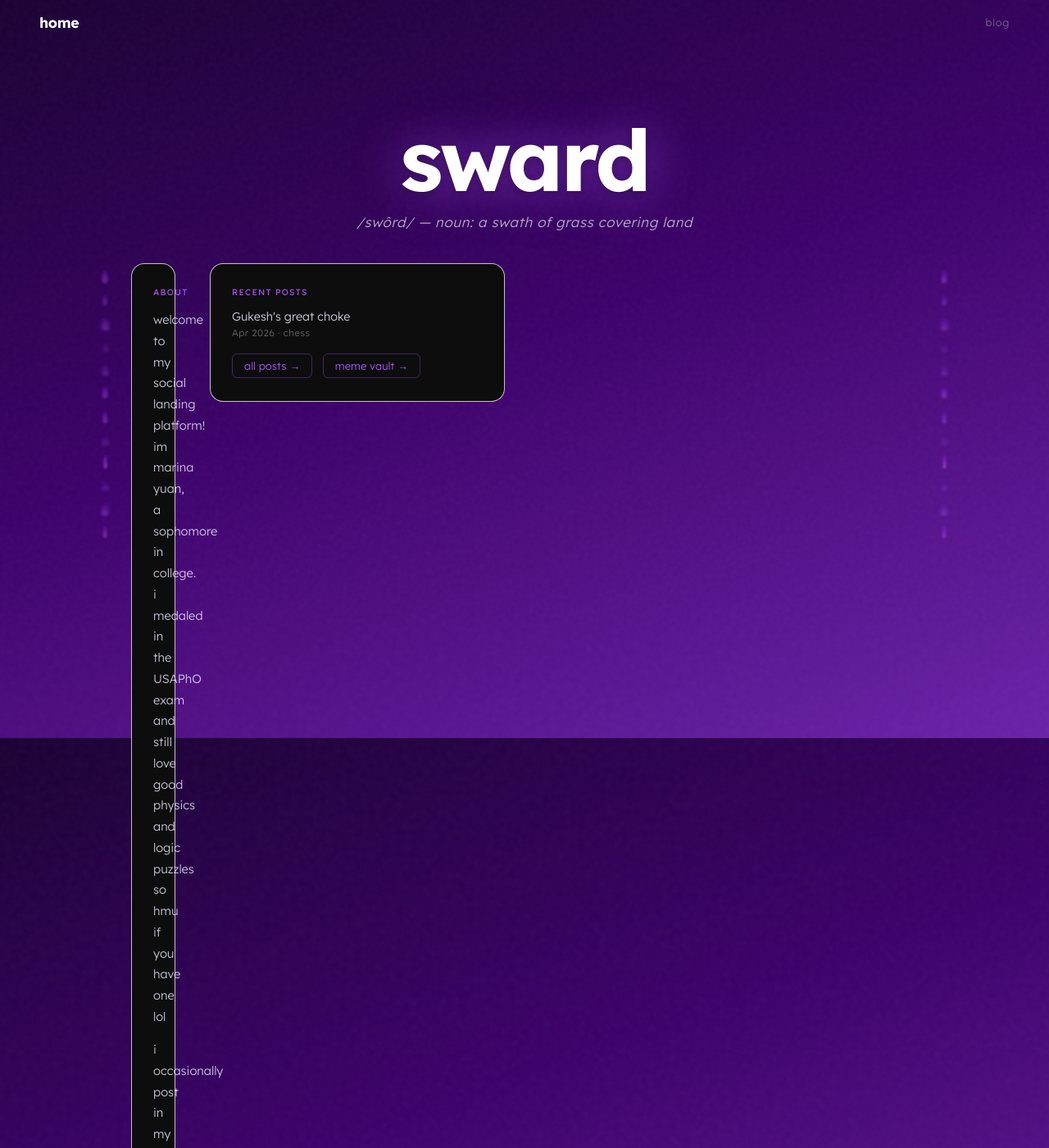
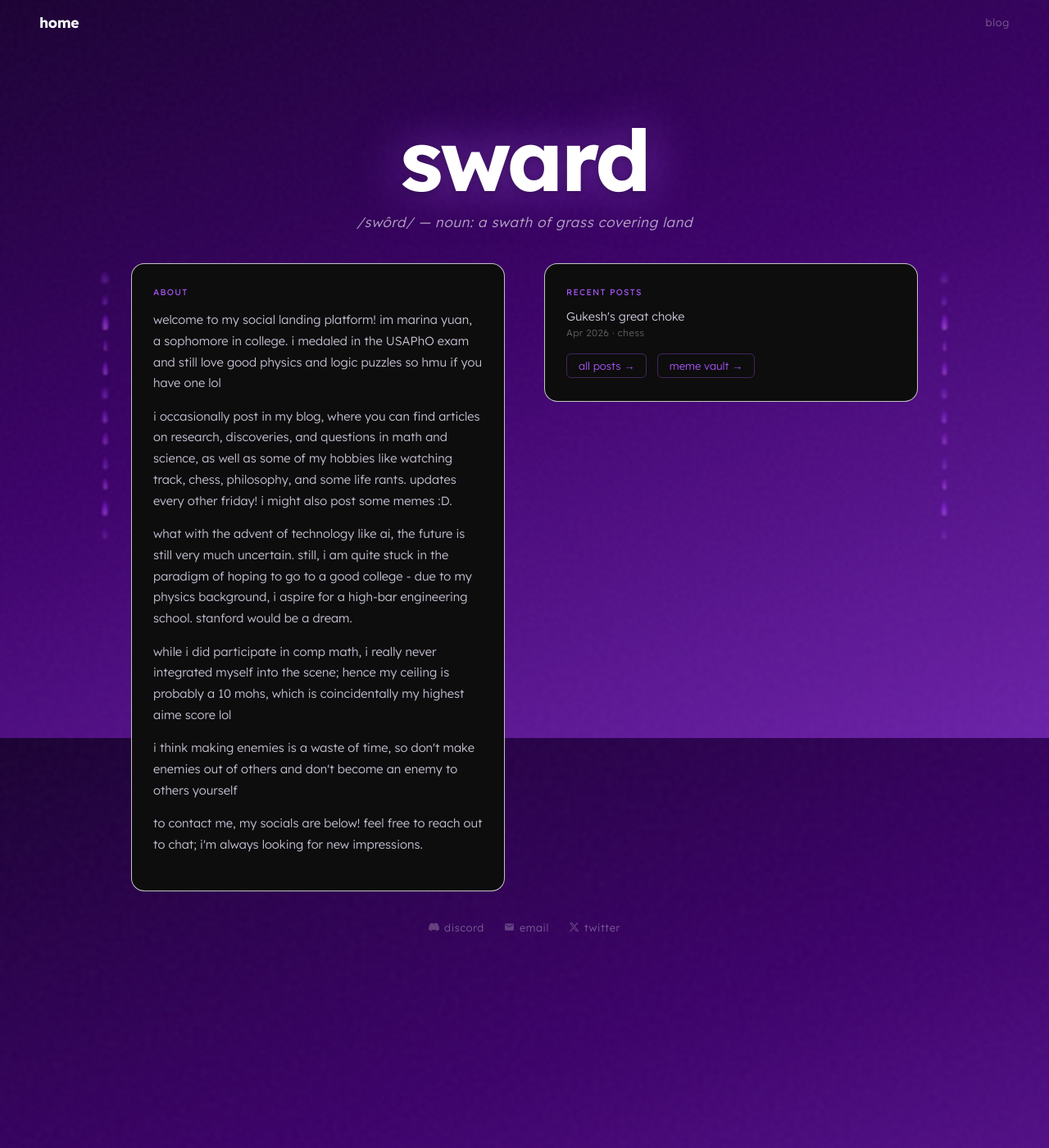
Before and after one commit to swardforever/home, a Jekyll site: the page built from index.html, in a window 1280 px wide and 1400 px high. Shown: the whole window at 82% size. Built offline with Jekyll 4.4.1, drawn with Linux system fonts in a browser that asks for light colours.

Commit message:
Update index.html

```diff
--- a/index.html
+++ b/index.html
@@ -83,7 +83,7 @@ layout: default
 
   .boxes-wrapper {
     display: grid;
-    grid-template-columns: 48px 1fr 1fr 48px;
+    grid-template-columns: 1fr 1fr;
     gap: 48px;
     width: 100%;
     margin-bottom: 36px;
@@ -261,7 +261,7 @@ layout: default
         <p> i think making enemies is a waste of time, so don't make enemies out of others and don't become an
         enemy to others yourself </p>
 
-        to contact me, my socials are below! feel free to reach out to chat; i'm always looking for new impressions.
+        <p> to contact me, my socials are below! feel free to reach out to chat; i'm always looking for new impressions.
       </p>
       <div class="sidebar-right">
         <div class="flame"></div>
```
